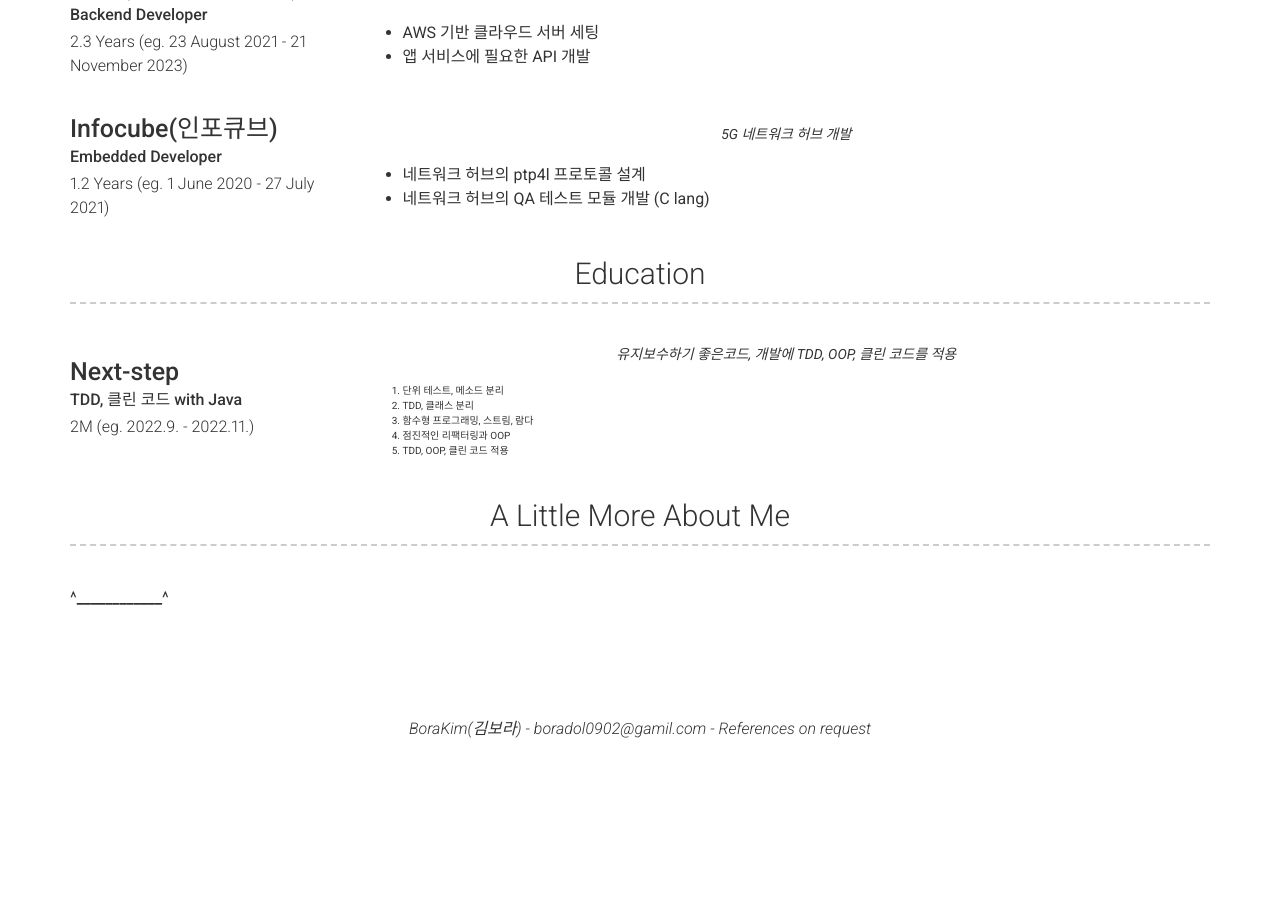
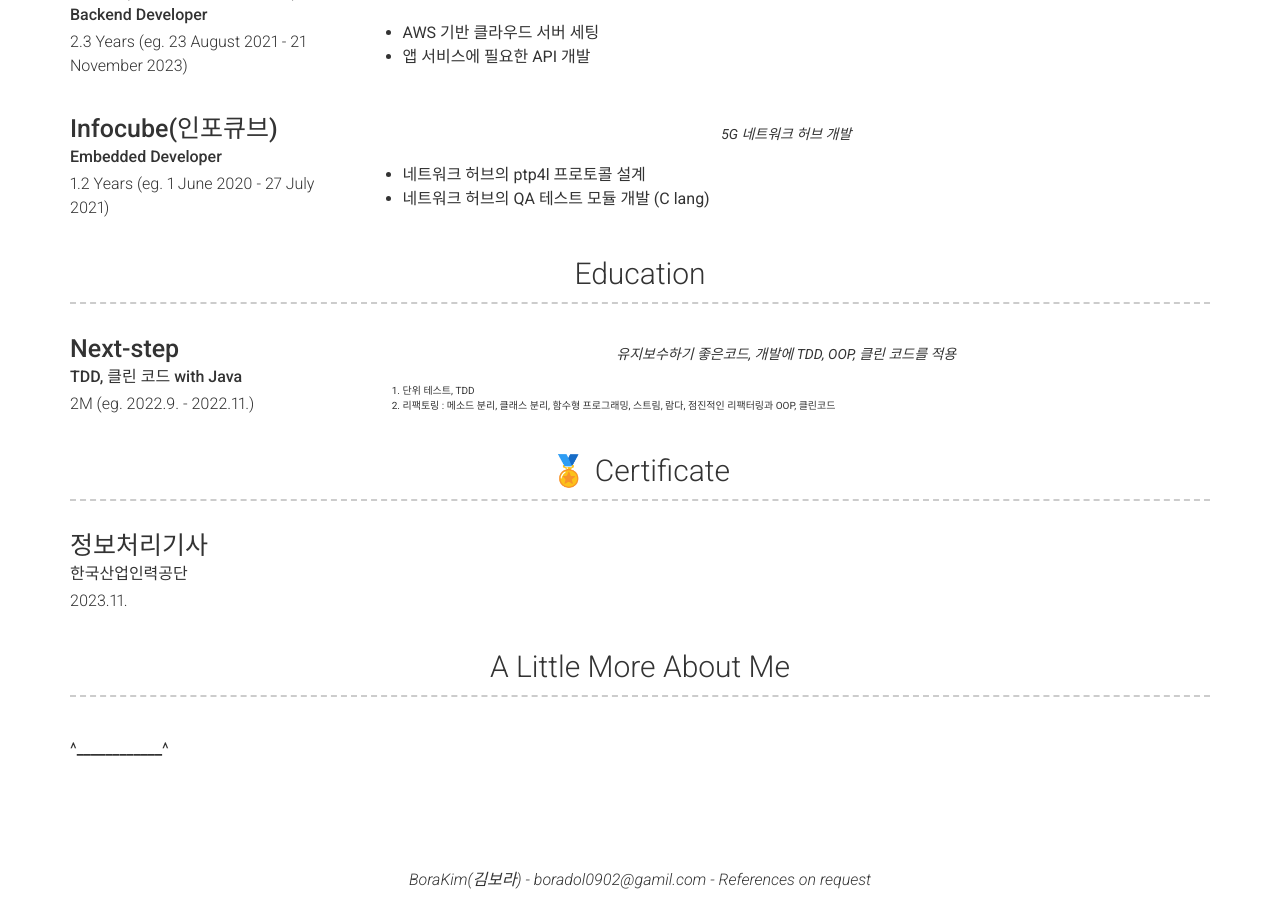
Before and after one commit to boradol/boradol.github.io, a Jekyll site: the page built from index.md, in a window 1280 px wide and 900 px high, scrolled down 1192 px. Built offline with Jekyll 4.4.1, drawn with Linux system fonts in a browser that asks for light colours; nearby versions of some CDN libraries; before the commit the page ends 1941 px from its top, so only the background shows below that.

Commit message:
Add Certificate

```diff
--- a/_config.yml
+++ b/_config.yml
@@ -144,11 +144,15 @@ content:
         quote: >
           유지보수하기 좋은코드, 개발에 TDD, OOP, 클린 코드를 적용
         description: | # this will include new lines to allow paragraphs
-          1. 단위 테스트, 메소드 분리
-          2. TDD, 클래스 분리
-          3. 함수형 프로그래밍, 스트림, 람다
-          4. 점진적인 리팩터링과 OOP
-          5. TDD, OOP, 클린 코드 적용
+          1. 단위 테스트, TDD
+          2. 리팩토링 : 메소드 분리, 클래스 분리, 함수형 프로그래밍, 스트림, 람다, 점진적인 리팩터링과 OOP, 클린코드
+  - title: 🏅 Certificate
+    layout: list
+    content:
+      - layout: top-left
+        title: 정보처리기사
+        sub_title: 한국산업인력공단
+        caption: 2023.11.
   - title: A Little More About Me
     layout: text
     content: | # this will include new lines to allow paragraphs
```
